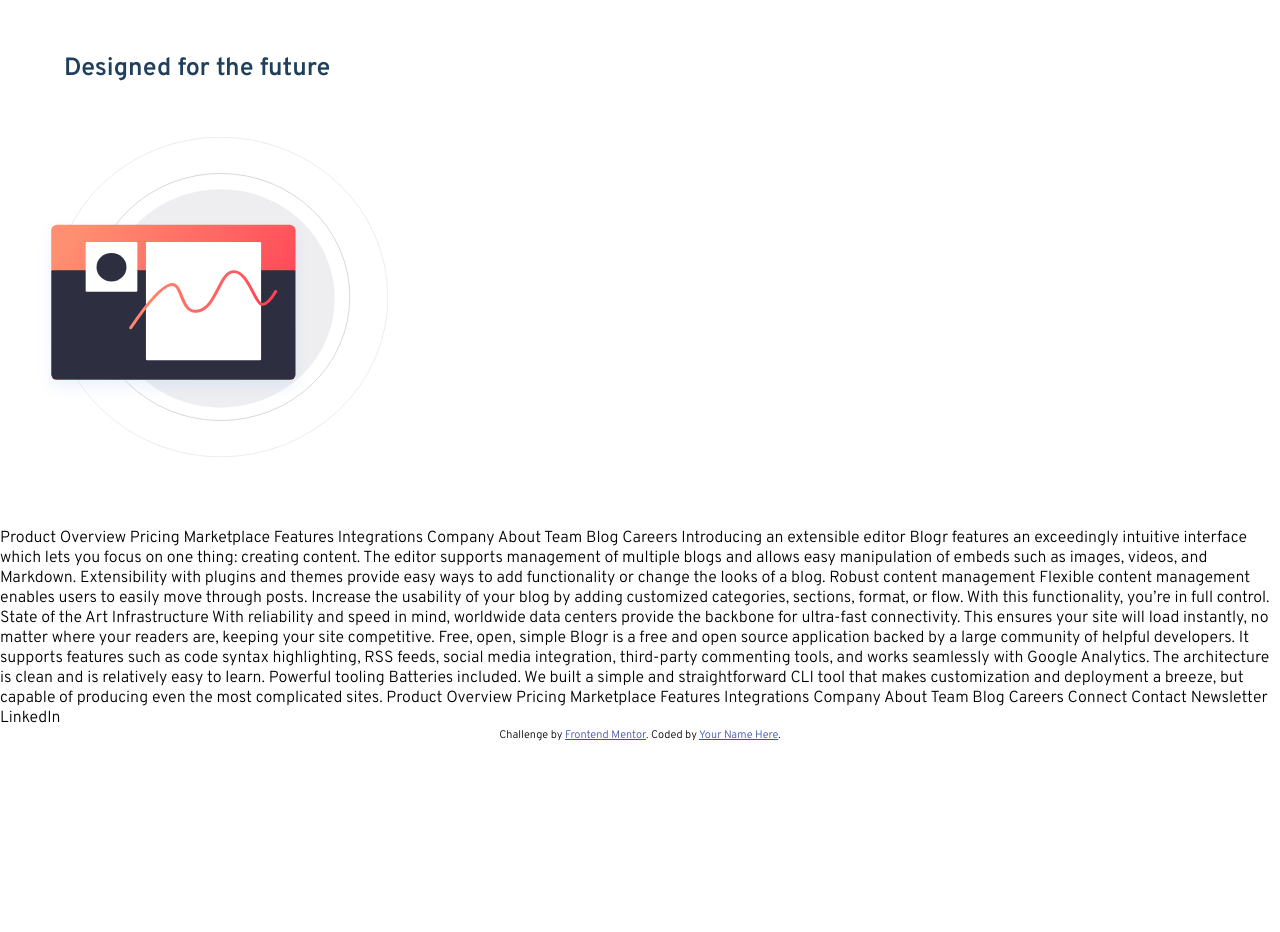
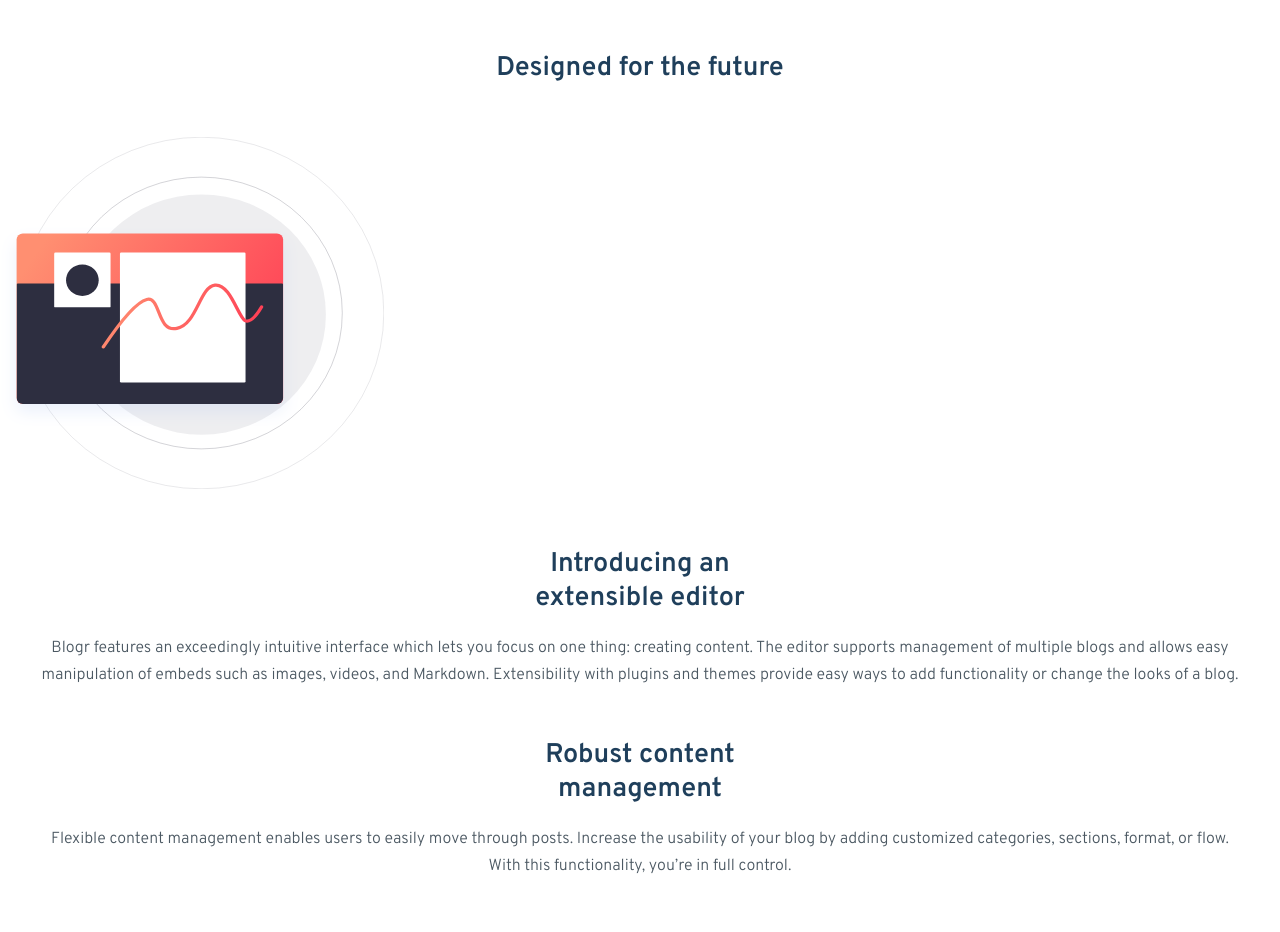
Before and after one commit to ebukaharry/Blogr, a plain HTML site: page index.html in a window 1280 px wide. Shown: the part 740-1672 px from the top of the page. Before the commit the page ends 1482 px from the top, so only its background shows below. Drawn offline with Linux system fonts and the light colour scheme.

Commit message:
update index.html and style.css

```diff
--- a/index.html
+++ b/index.html
@@ -97,8 +97,31 @@
     <div class="future-text">
       <h1>Designed for the future</h1>
     </div>
-    <img src="/images/illustration-editor-desktop.svg" class="desktop" alt="">
+      <img src="/images/illustration-editor-desktop.svg" class="desktop" alt="">
+
+      <div class="future-contents">
+        <h1>Introducing an</h1>
+      <h1>extensible editor</h1>
+
+      <p>Blogr features an exceedingly intuitive interface which lets you focus on one thing: creating content.
+        The editor supports management of multiple blogs and allows easy manipulation of embeds such as images,
+        videos, and Markdown. Extensibility with plugins and themes provide easy ways to add functionality or
+        change the looks of a blog.</p>
+      </div>
+
+      <div class="future-contents">
+        <h1>Robust content</h1>
+      <h1>management</h1>
+
+      <p>Flexible content management enables users to easily move through posts. Increase the usability of your blog
+        by adding customized categories, sections, format, or flow. With this functionality, you’re in full control.</p>
+      </div>
+
+
+
   </section>
+
+
   Product
 
   Overview
@@ -117,15 +140,10 @@
 
 
 
-  Introducing an extensible editor
-  Blogr features an exceedingly intuitive interface which lets you focus on one thing: creating content.
-  The editor supports management of multiple blogs and allows easy manipulation of embeds such as images,
-  videos, and Markdown. Extensibility with plugins and themes provide easy ways to add functionality or
-  change the looks of a blog.
 
-  Robust content management
-  Flexible content management enables users to easily move through posts. Increase the usability of your blog
-  by adding customized categories, sections, format, or flow. With this functionality, you’re in full control.
+
+
+
 
   State of the Art Infrastructure
   With reliability and speed in mind, worldwide data centers provide the backbone for ultra-fast connectivity.
--- a/style.css
+++ b/style.css
@@ -29,6 +29,7 @@
 body {
     font-family: 'Ubuntu', sans-serif;
     font-family: 'Overpass', sans-serif;
+    height: ;
 }
 
 #top-nav {
@@ -171,7 +172,7 @@ nav a:hover {
 .container .hero-heading h2 {
     font-family: 'Overpass', sans-serif;
     color: var(--white);
-    font-size: 40px;
+    font-size: 38px;
     text-align: center;
 }
 
@@ -218,20 +219,34 @@ nav a:hover {
 }
 
 .future {
-    padding: 7em 64px 65px 64px;
+    padding: 7em 0 65px 0;
     position: relative;
 }
 
 .future h1 {
     font-family: 'Overpass', sans-serif;
-    font-size: 25px;
+    font-size: 27px;
     font-weight: 600;
+    text-align: center;
     color: var(--darkBlue);
 }
 
 .desktop {
-    width: 22em;
-    height: 20em;
+    width: 24em;
+    height: 22em;
     margin-top: 52px;
-    margin-left: -28px;
+    margin-bottom: 52px;
 }
+
+.future-contents {
+    padding-bottom: 1.8em;
+}
+
+.future p {
+    margin: 20px;
+    text-align: center;
+    padding: 0 20px;
+    line-height: 1.7em;
+    font-weight: 300;
+    color: var(--darkGrayishBlue);
+}
```
